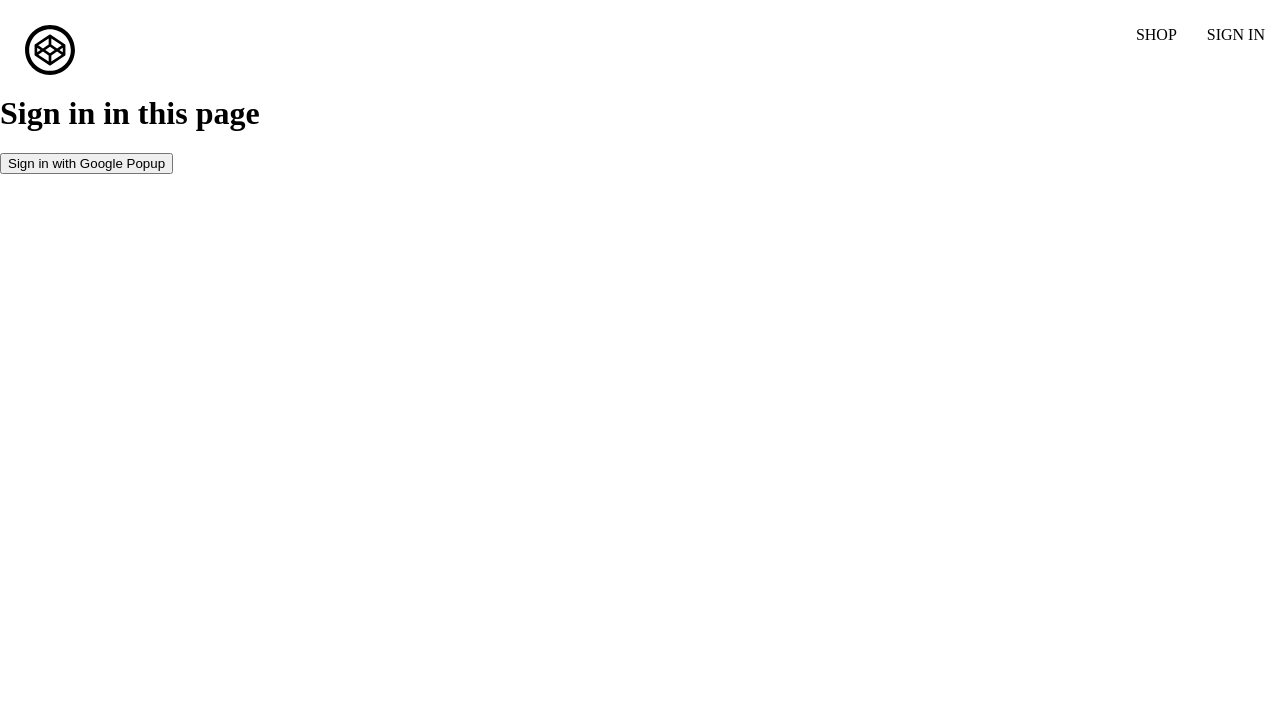
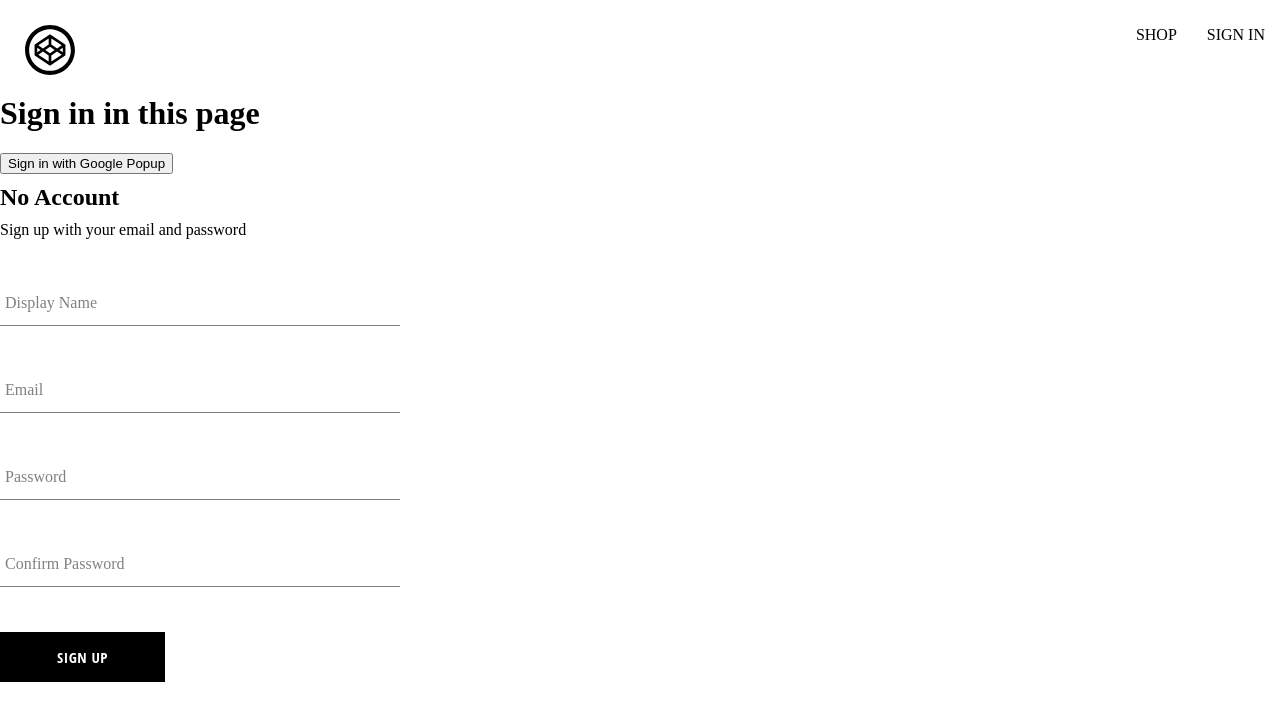
Before and after one commit to Russ44-creator/Why-Not-Store, a React (Create React App) app: page /sign-in in a window 1280 px wide. Shown: the top 720 px of the page. Built offline with nearby package versions, Linux system fonts and the light colour scheme.

Commit message:
create sign-up and button component

```diff
--- /dev/null
+++ b/src/components/button/button.component.jsx
@@ -0,0 +1,17 @@
+import './button.styles.scss';
+
+const BUTTON_TYPE_CLASSES = {
+    google: 'google-sign-in',
+    inverted: 'inverted'
+}
+
+const Button = ({ children, buttonType, ...otherProps}) => {
+    return (
+        <button className={`button-container ${BUTTON_TYPE_CLASSES[buttonType]}`}
+            {...otherProps}>
+            {children}
+        </button>
+    );
+};
+
+export default Button;
--- /dev/null
+++ b/src/components/button/button.styles.scss
@@ -0,0 +1,46 @@
+.button-container {
+    min-width: 165px;
+    width: auto;
+    height: 50px;
+    letter-spacing: 0.5px;
+    line-height: 50px;
+    padding: 0 35px 0 35px;
+    font-size: 15px;
+    background-color: black;
+    color: white;
+    text-transform: uppercase;
+    font-family: 'Open Sans Condensed';
+    font-weight: bolder;
+    border: none;
+    cursor: pointer;
+    display: flex;
+    justify-content: center;
+
+    &:hover {
+      background-color: white;
+      color: black;
+      border: 1px solid black;
+    }
+
+    &.google-sign-in {
+      background-color: #4285f4;
+      color: white;
+
+      &:hover {
+        background-color: #357ae8;
+        border: none;
+      }
+    }
+
+    &.inverted {
+      background-color: white;
+      color: black;
+      border: 1px solid black;
+
+      &:hover {
+        background-color: black;
+        color: white;
+        border: none;
+      }
+    }
+  }
--- /dev/null
+++ b/src/components/form-input/form-input.component.jsx
@@ -0,0 +1,15 @@
+import './form-input.styles.scss';
+
+const FormInput = ({ label, ...otherProps}) => {
+    return (
+        <div className="group">
+            <input className="form-input" {...otherProps}/>
+            {label && (
+                <label className={`${otherProps.value.length > 0 ? 'shrink' : ''}
+                    form-input-label`}>{label}</label>
+            )}
+        </div>
+    )
+}
+
+export default FormInput;
--- /dev/null
+++ b/src/components/form-input/form-input.styles.scss
@@ -0,0 +1,54 @@
+$sub-color: grey;
+$main-color: black;
+
+@mixin shrinkLabel {
+  top: -14px;
+  font-size: 12px;
+  color: $main-color;
+}
+
+.group {
+  position: relative;
+  margin: 45px 0;
+
+  .form-input {
+    background: none;
+    background-color: white;
+    color: $sub-color;
+    font-size: 18px;
+    padding: 10px 10px 10px 5px;
+    display: block;
+    width: 100%;
+    border: none;
+    border-radius: 0;
+    border-bottom: 1px solid $sub-color;
+    margin: 25px 0;
+
+    &:focus {
+      outline: none;
+    }
+
+    &:focus ~ .form-input-label {
+        @include shrinkLabel();
+      }
+    }
+
+    input[type='password'] {
+      letter-spacing: 0.3em;
+    }
+
+    .form-input-label {
+      color: $sub-color;
+      font-size: 16px;
+      font-weight: normal;
+      position: absolute;
+      pointer-events: none;
+      left: 5px;
+      top: 10px;
+      transition: 300ms ease all;
+
+      &.shrink {
+        @include shrinkLabel();
+      }
+    }
+  }
--- /dev/null
+++ b/src/components/sign-up-form/sign-up-form.component.jsx
@@ -0,0 +1,72 @@
+import { useState } from "react";
+import { createAuthUserWithEmailAndPassword, createUserDocumentFromAuth } from "../../utils/firebase/firebase.utils";
+import FormInput from "../form-input/form-input.component";
+import './sign-up-form.styles.scss';
+import Button from "../button/button.component";
+
+const defaultformFields = {
+    displayName: '',
+    email: '',
+    password: '',
+    confirmpassword: ''
+}
+
+const SignUpForm = () => {
+    const [formFields, setFormFields] = useState(defaultformFields);
+    const { displayName, email, password, confirmpassword } = formFields;
+
+    const resetFormFields = () => {
+        setFormFields(defaultformFields);
+    }
+
+    const handleSubmit = async (event) => {
+        event.preventDefault();
+
+        if (password != confirmpassword){
+            alert("password do not match");
+            return;
+        }
+
+        try {
+            const { user } = await createAuthUserWithEmailAndPassword(email, password);
+            await createUserDocumentFromAuth(user, {displayName});
+            resetFormFields();
+        } catch(error) {
+            if(error.code == 'auth/email-already-in-use'){
+                alert('Cannot create user, email already in use');
+            }
+            else{
+                console.log('user creation error', error);
+            }
+        }
+    };
+
+    const handleChange = (event) => {
+        const {name, value } = event.target;
+        setFormFields({...formFields, [name]: value});
+    };
+
+    return (
+        <div className="sign-up-container">
+            <h2>No Account</h2>
+            <span>Sign up with your email and password</span>
+            <form onSubmit={handleSubmit}>
+                <FormInput label="Display Name" type="test" required onChange={handleChange}
+                    name="displayName" value={displayName}/>
+
+                <FormInput label="Email" type="email" required onChange={handleChange}
+                    name="email" value={email}/>
+
+                <FormInput label="Password" type='password' required onChange={handleChange}
+                    name="password" value={password}/>
+
+                <FormInput label="Confirm Password" type="password" required onChange={handleChange}
+                    name="confirmpassword" value={confirmpassword}/>
+
+                <Button buttonType="">Sign Up</Button>
+            </form>
+        </div>
+    )
+}
+
+export default SignUpForm;
--- /dev/null
+++ b/src/components/sign-up-form/sign-up-form.styles.scss
@@ -0,0 +1,9 @@
+.sign-up-container {
+    display: flex;
+    flex-direction: column;
+    width: 400px;
+
+    h2 {
+      margin: 10px 0;
+    }
+  }
--- a/src/routes/sign-in/sign-in.component.jsx
+++ b/src/routes/sign-in/sign-in.component.jsx
@@ -1,6 +1,16 @@
-import { signInWithGooglePopup, createUserDocumentFromAuth } from '../../utils/firebase/firebase.utils'
+import { useEffect  } from 'react';
+import { getRedirectResult } from 'firebase/auth';
+import { auth, signInWithGooglePopup, createUserDocumentFromAuth, signInWithGoogleRedirect } from '../../utils/firebase/firebase.utils'
+import SignUpForm from '../../components/sign-up-form/sign-up-form.component';
 
 const SignIn = () => {
+    // useEffect(async () => {
+    //     const response = await getRedirectResult(auth);
+    //     if(response) {
+    //         const userDocref = await createUserDocumentFromAuth(response.user);
+    //     }
+    // }, []);
+
     const logGoogleUser = async () => {
         const {user} = await signInWithGooglePopup();
         const userDocref = await createUserDocumentFromAuth(user);
@@ -10,6 +20,8 @@
         <div>
             <h1>Sign in in this page</h1>
             <button onClick={logGoogleUser}>Sign in with Google Popup</button>
+            <SignUpForm />
+            {/* <button onClick={signInWithGoogleRedirect}>Sign in with Google Redirect</button> */}
         </div>
     );
 }
--- a/src/utils/firebase/firebase.utils.js
+++ b/src/utils/firebase/firebase.utils.js
@@ -1,6 +1,6 @@
 import { getQueriesForElement } from '@testing-library/react';
 import { initializeApp } from 'firebase/app';
-import { getAuth, signInWithRedirect, signInWithPopup, GoogleAuthProvider } from 'firebase/auth';
+import { getAuth, signInWithRedirect, signInWithPopup, GoogleAuthProvider, createUserWithEmailAndPassword } from 'firebase/auth';
 import { getFirestore, doc, getDoc, setDoc, Firestore } from 'firebase/firestore'
 
 // Your web app's Firebase configuration
@@ -16,18 +16,23 @@
   // Initialize Firebase
 const firebaseapp = initializeApp(firebaseConfig);
 
-const provider = new GoogleAuthProvider();
-provider.setCustomParameters({
+const googleprovider = new GoogleAuthProvider();
+googleprovider.setCustomParameters({
     prompt: "select_account"
 }
 );
 
 export const auth = getAuth();
-export const signInWithGooglePopup = () => signInWithPopup(auth, provider);
+export const signInWithGooglePopup = () => signInWithPopup(auth, googleprovider);
+export const signInWithGoogleRedirect = () => signInWithRedirect(auth, googleprovider);
 
 export const db = getFirestore();
 
-export const createUserDocumentFromAuth = async (userAuth) => {
+export const createUserDocumentFromAuth = async (
+    userAuth,
+    additionalInformation = {}) => {
+    if(!userAuth)
+        return;
     const userDocRef = doc(db, 'users', userAuth.uid);
 
     const userSnapshot = await getDoc(userDocRef);
@@ -37,7 +42,8 @@
         const createdAt = new Date();
 
         try {
-            await setDoc(userDocRef, { displayName, email, createdAt});
+            await setDoc(userDocRef, { displayName, email,
+                    createdAt, ...additionalInformation });
 
         } catch(error){
             console.log('error creating user', error.message);
@@ -47,3 +53,10 @@
     return userDocRef;
 
 };
+
+export const createAuthUserWithEmailAndPassword = async(email, password) => {
+    if (!email || !password)
+        return;
+
+    return await createUserWithEmailAndPassword(auth, email, password);
+};
```
